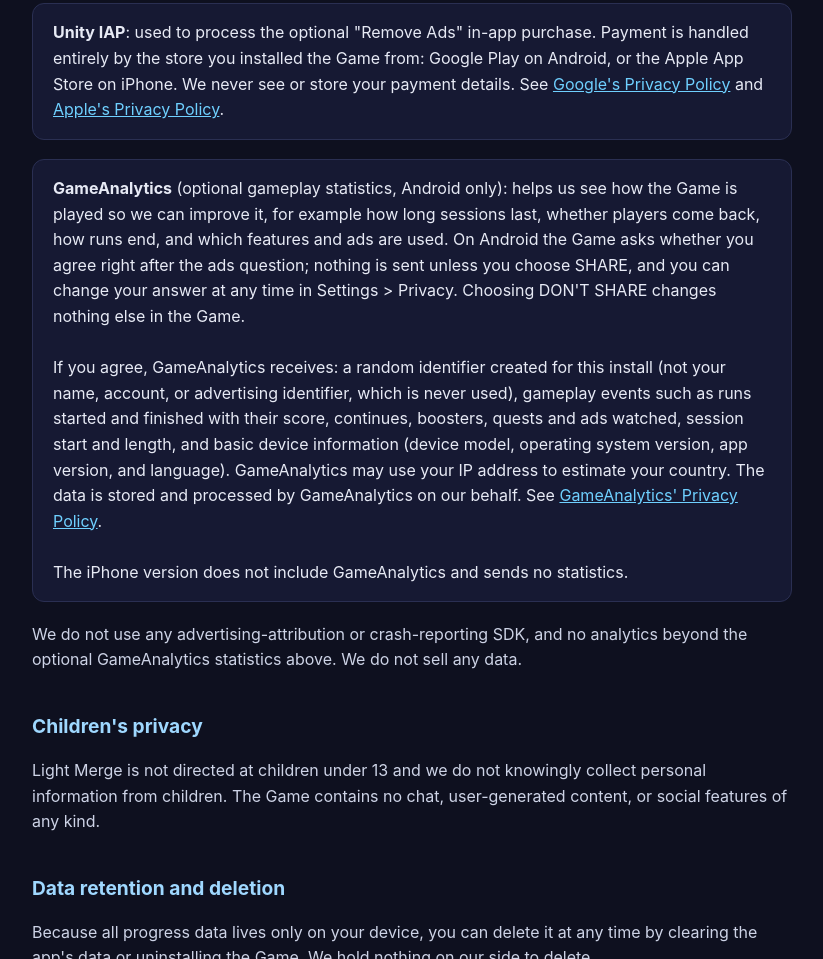
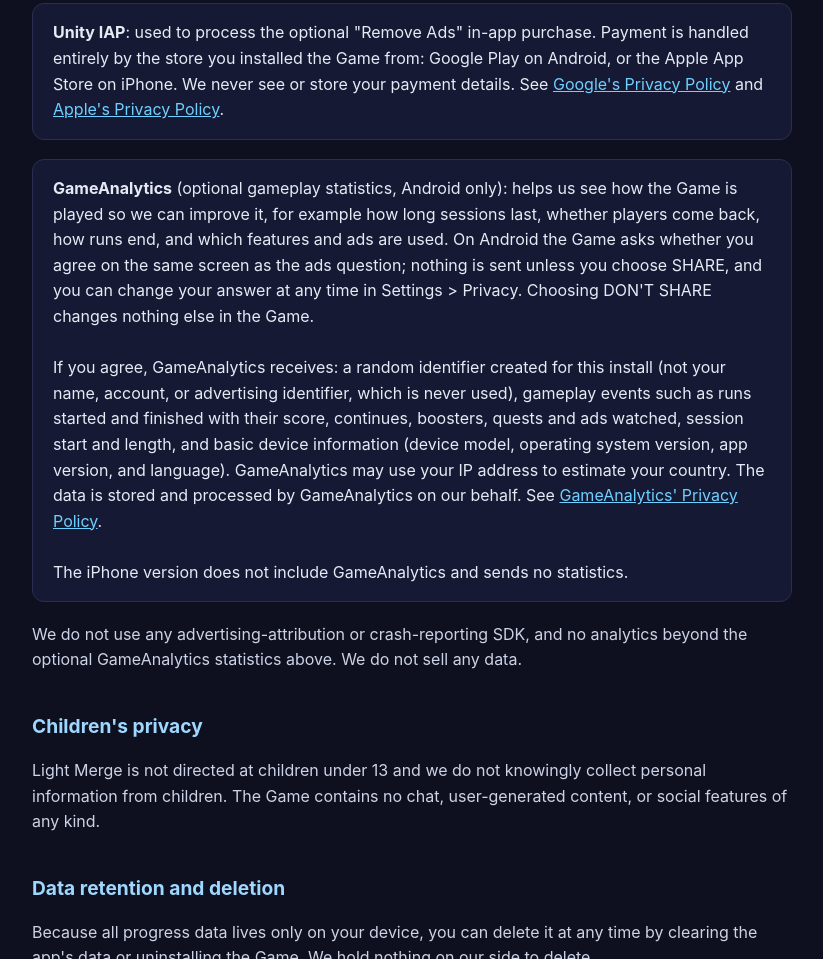
Before and after one commit to blubalab/light-merge-site, a plain HTML site: page privacy/index.html in a window 1280 px wide. Shown: the part 1166-2125 px from the top of the page, without its empty margins (228-1051 px from the left). Drawn offline with Linux system fonts and the light colour scheme.

Commit message:
Privacy policy: the statistics question is on the same screen as the ads question

```diff
--- a/privacy/index.html
+++ b/privacy/index.html
@@ -93,7 +93,7 @@ such as device identifiers or advertising identifiers as described in those poli
   <strong>GameAnalytics</strong> (optional gameplay statistics, Android only): helps us see
   how the Game is played so we can improve it, for example how long sessions last, whether
   players come back, how runs end, and which features and ads are used. On Android the Game
-  asks whether you agree right after the ads question; nothing is sent unless you choose
+  asks whether you agree on the same screen as the ads question; nothing is sent unless you choose
   SHARE, and you can change your answer at any time in Settings &gt; Privacy. Choosing
   DON'T SHARE changes nothing else in the Game.
   <br><br>
```
